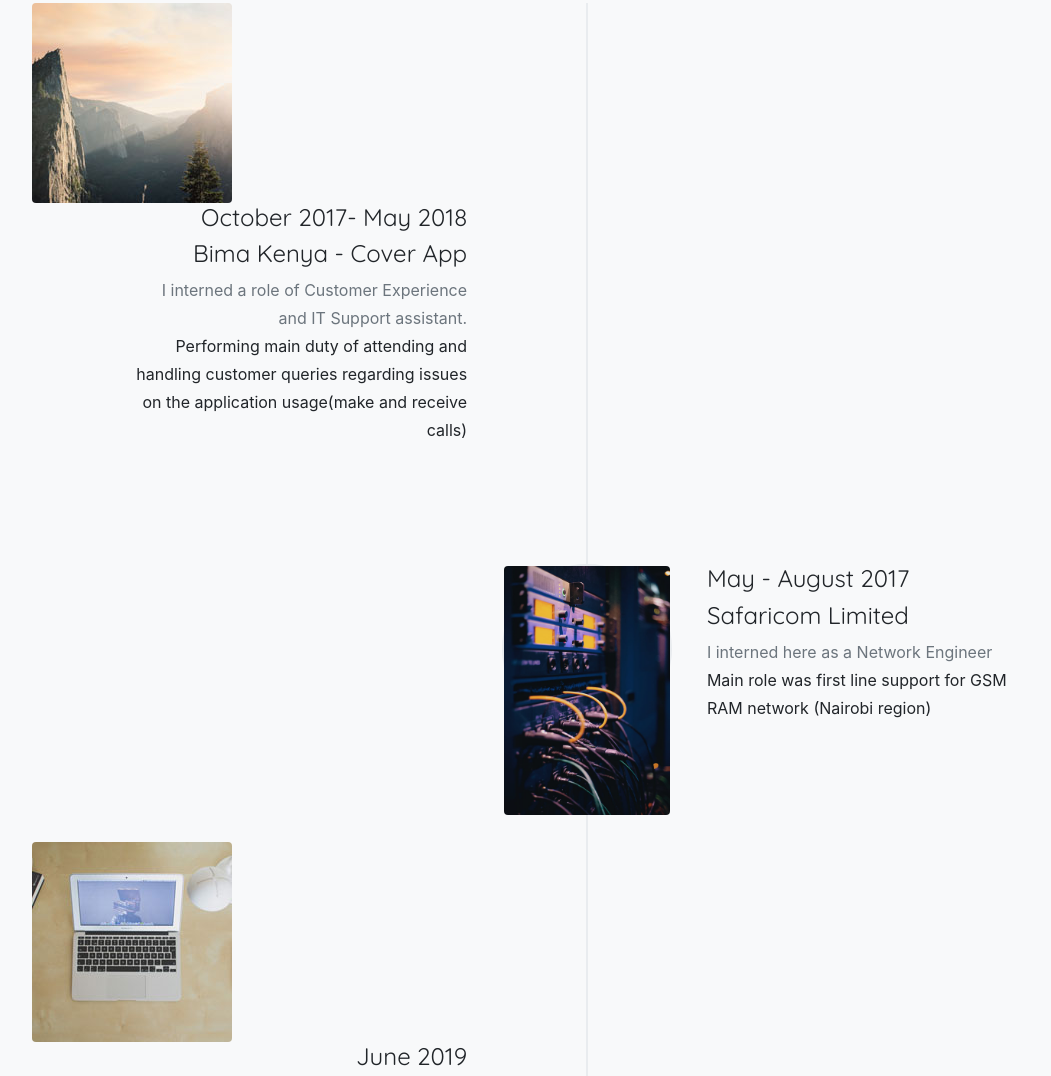
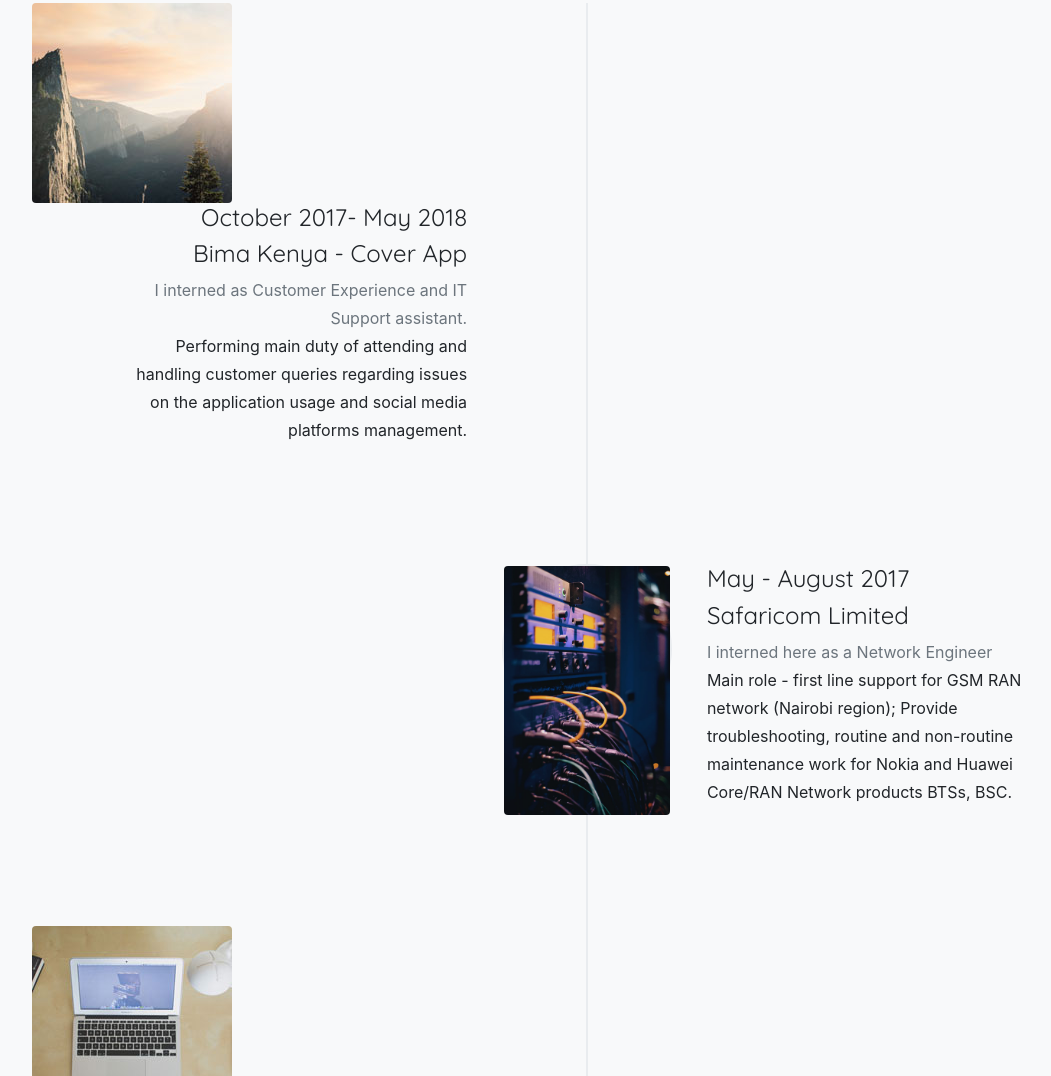
Before and after one commit to AisaJ/pro-portfolio, a website with bundled scripts: page index.html in a window 1280 px wide. Shown: the part 3153-4229 px from the top of the page, without its empty margins (53-1104 px from the left). Built offline with nearby package versions, Linux system fonts and the light colour scheme.

Commit message:
Edit of the resume section.

```diff
--- a/index.html
+++ b/index.html
@@ -276,8 +276,9 @@
                   <h4 class="subheading">Bima Kenya - Cover App</h4>
                 </div>
                 <div class="timeline-body">
-                  <p class="text-muted">I interned a role of Customer Experience and IT Support assistant.</p>
-                  <p>Performing main duty of attending and handling customer queries regarding issues on the application usage(make and receive calls)</p>
+                  <p class="text-muted">I interned as Customer Experience and IT Support assistant.</p>
+                  <p>Performing main duty of attending and handling customer queries regarding issues on the application usage and social media platforms management.</p>
+
                 </div>
               </div>
             </li>
@@ -292,7 +293,7 @@
                 </div>
                 <div class="timeline-body">
                   <p class="text-muted">I interned here as a Network Engineer</p>
-                  <p>Main role was first line support for GSM RAM network (Nairobi region)</p>
+                  <p>Main role - first line support for GSM RAN network (Nairobi region); Provide troubleshooting, routine and non-routine maintenance work for Nokia and Huawei Core/RAN Network products BTSs, BSC.</p>
                 </div>
               </div>
             </li>
```
